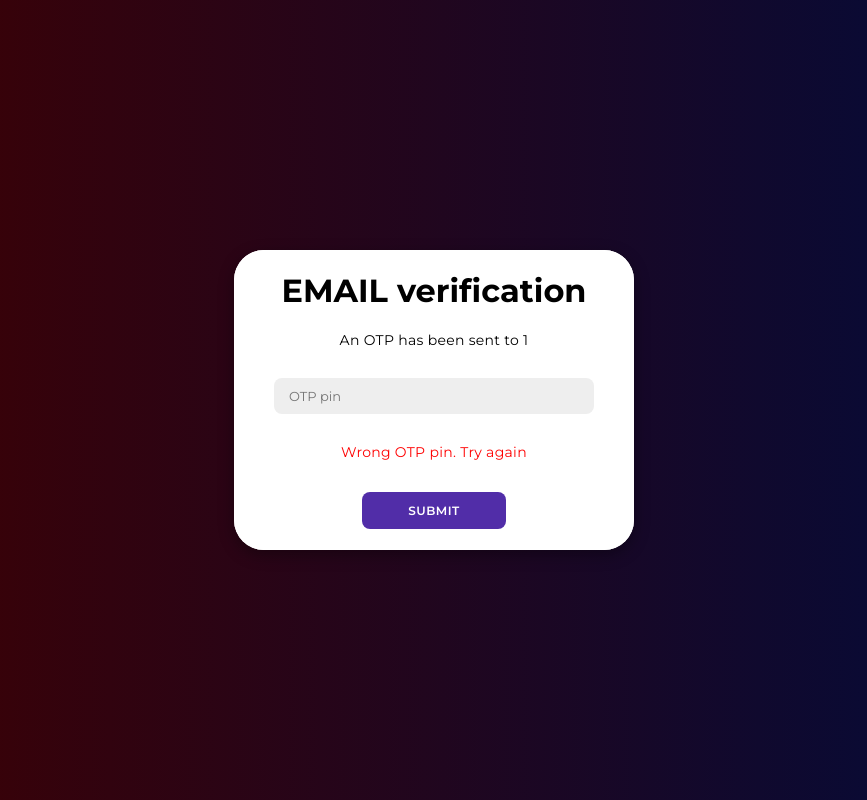
After one commit to Samarth-Pai/bankaiMcqs, a Python web app: template templates/otpInvalid.html in a window 1280 px wide. The commit adds this page. Shown: the whole page, without its empty margins (206-1073 px from the left). Run offline with Jinja, Linux system fonts and the light colour scheme; the template is opened without the code that fills it: most values are stand-ins (such as "Sample title", 1, 10 or a date in 2020).

Commit message:
feat: 2FA established

```diff
--- /dev/null
+++ b/static/otpStyle.css
@@ -0,0 +1,210 @@
+@import url('https://fonts.googleapis.com/css2?family=Montserrat:wght@300;400;500;600;700&display=swap');
+
+*{
+    margin: 0;
+    padding: 0;
+    box-sizing: border-box;
+    font-family: 'Montserrat', sans-serif;
+}
+
+body{
+    background-color: #c9d6ff;
+    background: linear-gradient(to right, #410000, #000c3d);
+    display: flex;
+    align-items: center;
+    justify-content: center;
+    flex-direction: column;
+    height: 100vh;
+}
+
+.container {
+    background-color: #fff;
+    border-radius: 30px;
+    box-shadow: 0 5px 15px rgba(0, 0, 0, 0.35);
+    position: relative;
+    overflow: hidden; /* Changed from hidden to visible */
+    width: 400px;
+    max-width: 100%;
+    min-height: 300px; /* Changed from min-content */
+}
+
+.container p{
+    font-size: 14px;
+    line-height: 20px;
+    letter-spacing: 0.3px;
+    margin: 20px 0;
+}
+
+.container span{
+    font-size: 12px;
+}
+
+.container a{
+    color: #333;
+    font-size: 13px;
+    text-decoration: none;
+    margin: 15px 0 10px;
+}
+
+.container button{
+    background-color: #512da8;
+    color: #fff;
+    font-size: 12px;
+    padding: 10px 45px;
+    border: 1px solid transparent;
+    border-radius: 8px;
+    font-weight: 600;
+    letter-spacing: 0.5px;
+    text-transform: uppercase;
+    margin-top: 10px;
+    cursor: pointer;
+}
+
+.container button.hidden{
+    background-color: transparent;
+    border-color: #fff;
+}
+
+.container form{
+    background-color: #fff;
+    display: flex;
+    align-items: center;
+    justify-content: center;
+    flex-direction: column;
+    padding: 0 40px;
+    height: 100%;
+}
+
+.container input{
+    background-color: #eee;
+    border: none;
+    margin: 8px 0;
+    padding: 10px 15px;
+    font-size: 13px;
+    border-radius: 8px;
+    width: 100%;
+    outline: none;
+}
+
+.form-container{
+    position: absolute;
+    top: 0;
+    height: 100%;
+    transition: all 0.6s ease-in-out;
+}
+
+.sign-in{
+    left: 0;
+    width: 100%;
+    z-index: 2;
+}
+
+.container.active .sign-in{
+    transform: translateX(100%);
+}
+
+.sign-up{
+    left: 0;
+    width: 50%;
+    opacity: 0;
+    z-index: 1;
+}
+
+.container.active .sign-up{
+    transform: translateX(100%);
+    opacity: 1;
+    z-index: 5;
+    animation: move 0.6s;
+}
+
+@keyframes move{
+    0%, 49.99%{
+        opacity: 0;
+        z-index: 1;
+    }
+    50%, 100%{
+        opacity: 1;
+        z-index: 5;
+    }
+}
+
+.social-icons{
+    margin: 20px 0;
+}
+
+.social-icons a{
+    border: 1px solid #ccc;
+    border-radius: 20%;
+    display: inline-flex;
+    justify-content: center;
+    align-items: center;
+    margin: 0 3px;
+    width: 40px;
+    height: 40px;
+}
+
+.toggle-container{
+    position: absolute;
+    top: 0;
+    left: 50%;
+    width: 50%;
+    height: 100%;
+    overflow: hidden;
+    transition: all 0.6s ease-in-out;
+    border-radius: 150px 0 0 100px;
+    z-index: 1000;
+}
+
+.container.active .toggle-container{
+    transform: translateX(-100%);
+    border-radius: 0 150px 100px 0;
+}
+
+.toggle{
+    background-color: #512da8;
+    height: 100%;
+    background: linear-gradient(to right, #5c6bc0, #512da8);
+    color: #fff;
+    position: relative;
+    left: -100%;
+    height: 100%;
+    width: 200%;
+    transform: translateX(0);
+    transition: all 0.6s ease-in-out;
+}
+
+.container.active .toggle{
+    transform: translateX(50%);
+}
+
+.toggle-panel{
+    position: absolute;
+    width: 50%;
+    height: 100%;
+    display: flex;
+    align-items: center;
+    justify-content: center;
+    flex-direction: column;
+    padding: 0 30px;
+    text-align: center;
+    top: 0;
+    transform: translateX(0);
+    transition: all 0.6s ease-in-out;
+}
+
+.toggle-left{
+    transform: translateX(-200%);
+}
+
+.container.active .toggle-left{
+    transform: translateX(0);
+}
+
+.toggle-right{
+    right: 0;
+    transform: translateX(0);
+}
+
+.container.active .toggle-right{
+    transform: translateX(200%);
+}
--- a/templates/attempts.html
+++ b/templates/attempts.html
@@ -1,5 +1,8 @@
 {% extends "base.html" %}
 {% block start %}
+{% if not history %}
+    <h2 class="text-4xl font-extrabold" style="margin: auto; width: 90%; margin-top: 1%;">No attempts yet. Try attempting one...</h2>
+{% endif %}
 <div class="grid gap-4 grod-cols-1 md:grid-cols-2 lg:grid-cols-3">
     {% for en, attempt in history %}
     <div class="card bg-base-100 w-96 shadow-xl" style="margin: auto; max-width: auto;">
--- /dev/null
+++ b/templates/otp.html
@@ -0,0 +1,29 @@
+<!DOCTYPE html>
+<html lang="en">
+
+<head>
+    <meta charset="UTF-8">
+    <meta name="viewport" content="width=device-width, initial-scale=1.0">
+    <link rel="stylesheet" href="https://cdnjs.cloudflare.com/ajax/libs/font-awesome/6.4.2/css/all.min.css">
+    <link rel="stylesheet" href="{{ url_for('static', filename='otpStyle.css') }}">
+    <script src="{{ url_for('static', filename='script.js') }}"></script>
+    <title>Login</title>
+</head>
+
+<body>
+
+    <div class="container" id="container">
+        <div class="form-container sign-in">
+            <form method="POST" action="/otp">
+                <h1>EMAIL verification</h1>
+                <p>An OTP has been sent to {{otpEmailId}}</p>
+                <input type="text" placeholder="OTP pin" name="otpPin">
+                {% block invalid %}
+                {% endblock %}
+                <button type="submit">Submit</button>
+            </form>
+        </div>
+    </div
+
+</body>
+</html>
--- /dev/null
+++ b/templates/otpInvalid.html
@@ -0,0 +1,4 @@
+{% extends "otp.html" %}
+{% block invalid %}
+<p style="color: red; align-content: left;">Wrong OTP pin. Try again</p>
+{% endblock %}
```
Also changed, not shown: main.py (+54 -7 lines).
